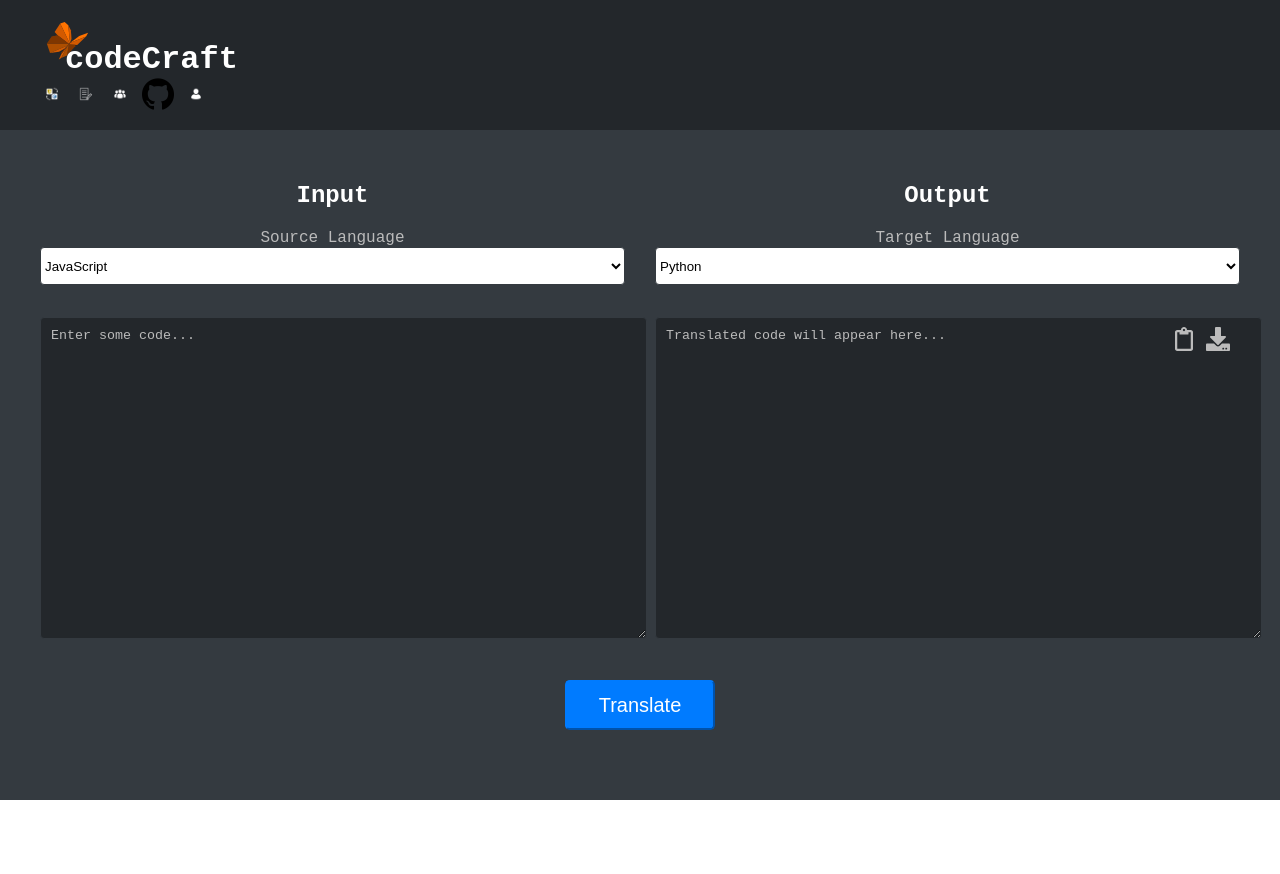
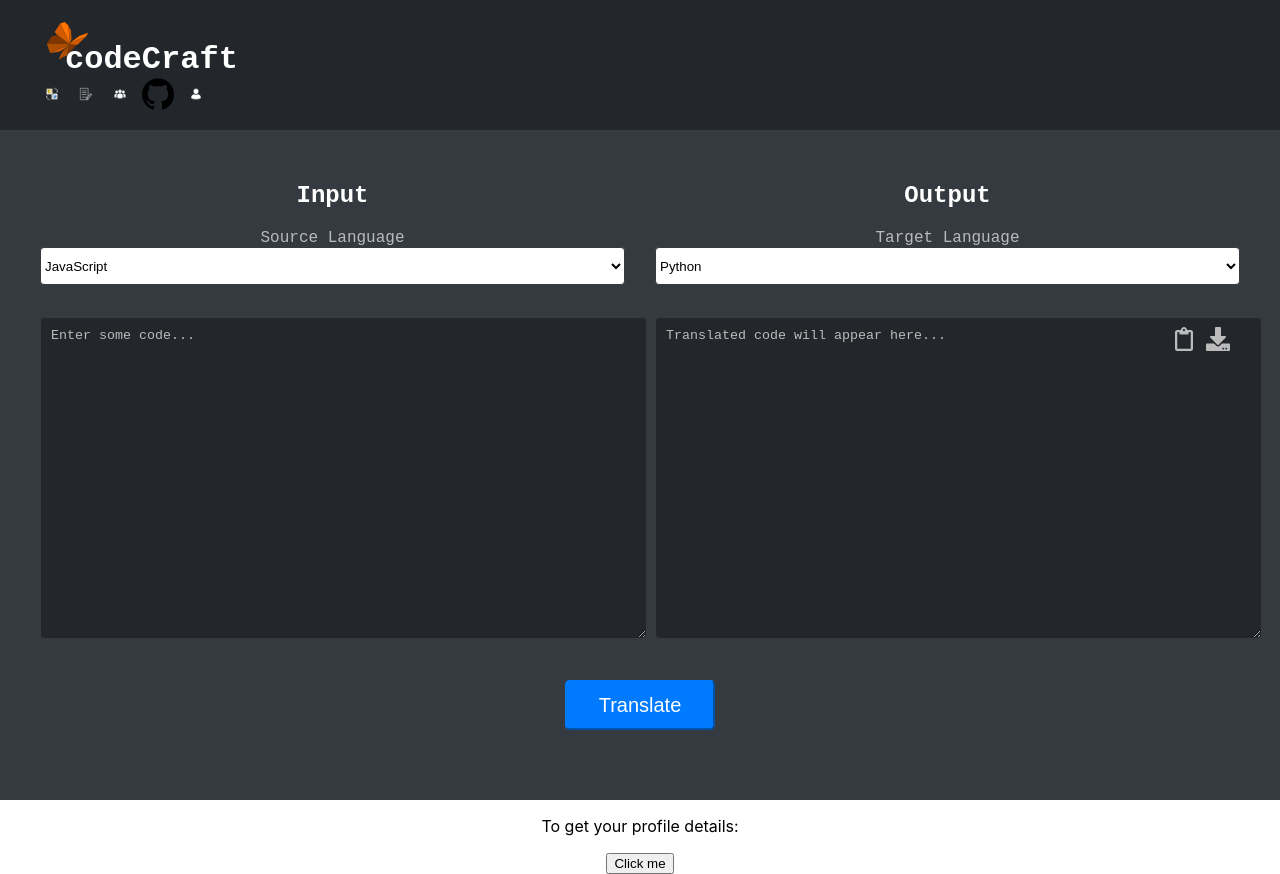
Before and after one commit to TheGoofy-Goobers/CS490_project, a React (Create React App) app in the folder frontend/: page / in a window 1280 px wide. Before the commit the page ends 800 px from the top, so only its background shows below. Built offline with nearby package versions, Linux system fonts and the light colour scheme.

Commit message:
flask is working finally

```diff
--- a/frontend/package.json
+++ b/frontend/package.json
@@ -2,7 +2,6 @@
   "name": "frontend",
   "version": "0.1.0",
   "private": true,
-  "proxy": "http://localhost:5000",
   "dependencies": {
     "@testing-library/jest-dom": "^5.17.0",
     "@testing-library/react": "^13.4.0",
--- a/frontend/src/App.js
+++ b/frontend/src/App.js
@@ -1,11 +1,43 @@
 import React from 'react';
+import { useState } from 'react'
 import TranslatePage from './components/translatepage/TranslatePage';
+import axios from "axios";
 import './App.css'; // Assuming you have global styles here
+import { FLASK_URL } from './vars.js'
 
 function App() {
+
+  const [profileData, setProfileData] = useState(null)
+
+  function getData() {
+    axios({
+      method: "GET",
+      url:`${FLASK_URL}/profile`,
+    })
+    .then((response) => {
+      const res =response.data
+      console.log(res)
+      setProfileData(({
+        profile_name: res.name,
+        about_me: res.about}))
+    }).catch((error) => {
+      if (error.response) {
+        console.log(error.response)
+        console.log(error.response.status)
+        console.log(error.response.headers)
+        }
+    })}
+
   return (
     <div className="App">
       <TranslatePage />
+
+      <p>To get your profile details: </p><button onClick={getData}>Click me</button>
+        {profileData && <div>
+              <p>Profile name: {profileData.profile_name}</p>
+              <p>About me: {profileData.about_me}</p>
+            </div>
+        }
     </div>
   );
 }
--- /dev/null
+++ b/frontend/src/vars.js
@@ -0,0 +1 @@
+export const FLASK_URL = "http://localhost:5000";
```
Also changed, not shown: 1 other file (tests, documents, lock files or other folders).
